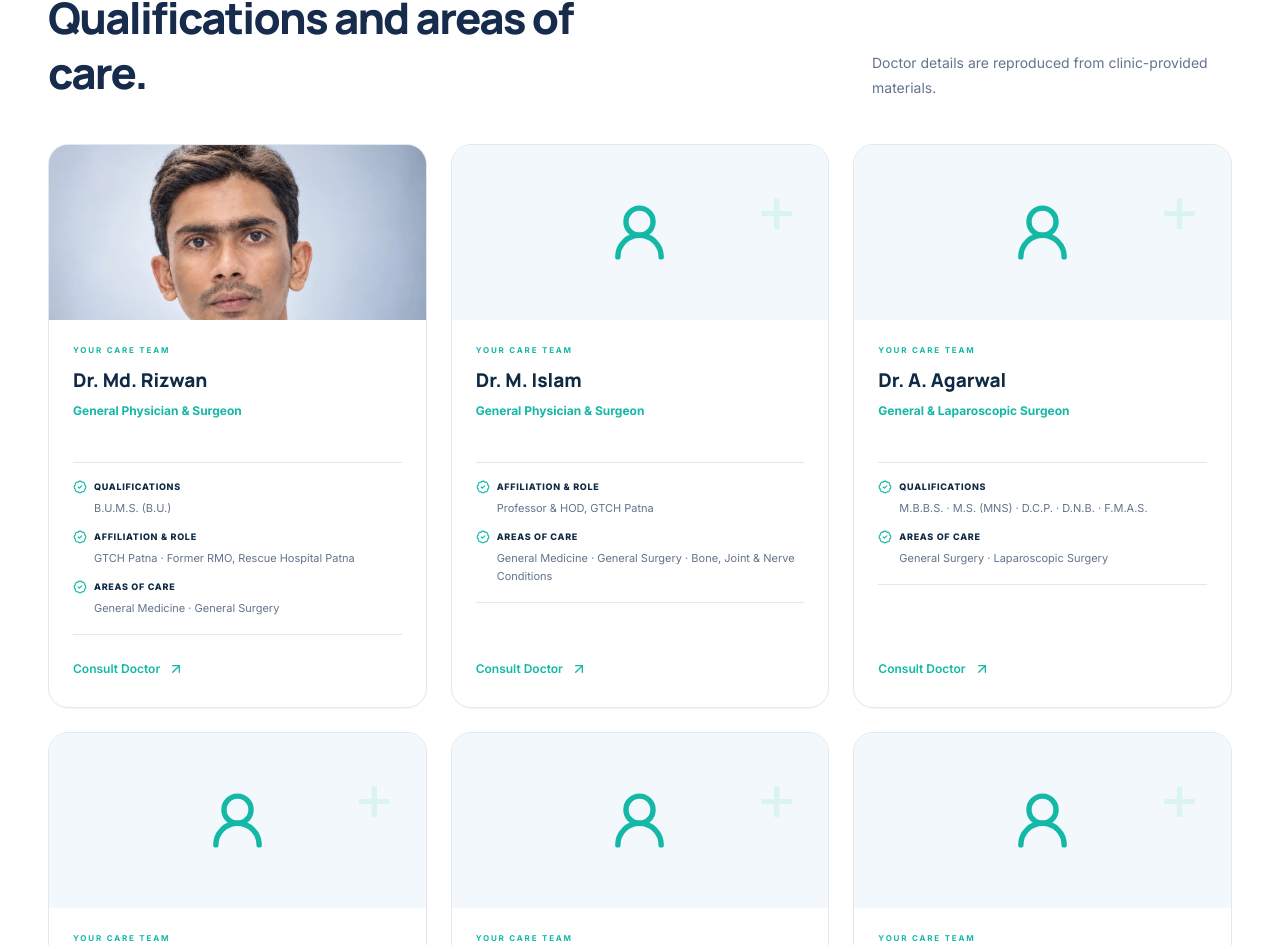
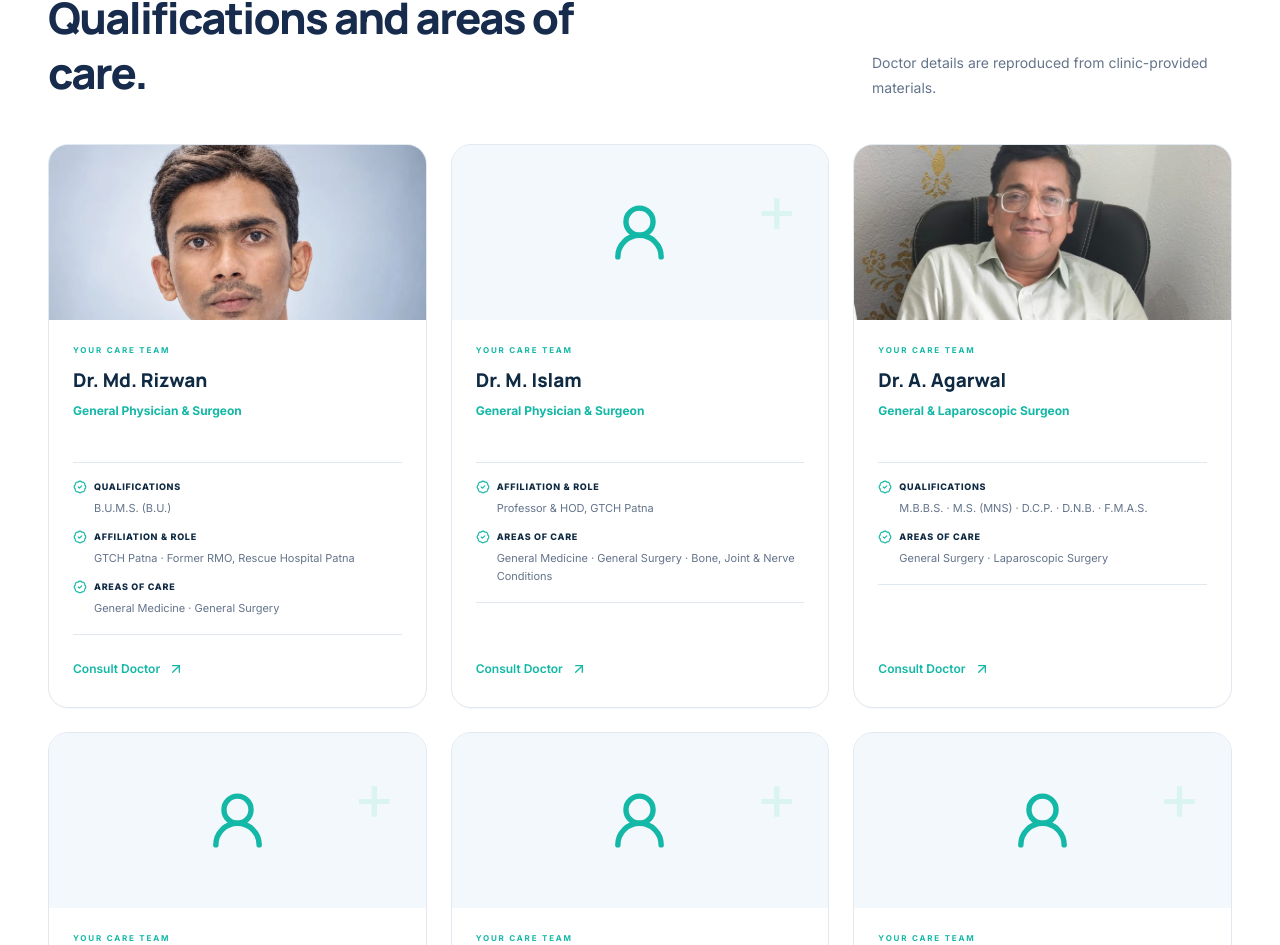
Before and after one commit to mdmashoodalam/Hayat-Health-Care-Clinic, a React (Vite) app: page /doctors in a window 1280 px wide. Shown: the part 1292-2237 px from the top of the page. Built offline with nearby package versions, Linux system fonts and the light colour scheme; no server answers.

Commit message:
Add Dr. A. Agarwal profile photo

```diff
--- a/src/components/common/Cards.jsx
+++ b/src/components/common/Cards.jsx
@@ -9,5 +9,5 @@ export function DoctorCard({ doctor:d }) {
     ['Recognition', d.honours],
     ['Areas of care', d.expertise],
   ].filter(([,items])=>items?.length);
-  return <article className="doctor-card">{d.photo?<DoctorPhoto className="card-doctor-photo"/>:<div className="doctor-avatar" aria-label="Doctor profile avatar"><Icon name="UserRound" size={65}/><span className="avatar-plus">+</span></div>}<div className="doctor-card-body"><span className="eyebrow">YOUR CARE TEAM</span><h3>{d.name}</h3><p className="doctor-specialty">{d.specialty}</p><dl className="doctor-profile-details">{details.map(([label,items])=><div key={label}><dt><Icon name="BadgeCheck" size={14}/>{label}</dt><dd>{items.join(' · ')}</dd></div>)}</dl><Link className="text-link" to={`/appointment?doctor=${encodeURIComponent(d.name)}`}>Consult Doctor<Icon name="ArrowUpRight" size={16}/></Link></div></article>;
+  return <article className="doctor-card">{d.photo?<DoctorPhoto className="card-doctor-photo" {...(typeof d.photo === 'object' ? d.photo : {})}/>:<div className="doctor-avatar" aria-label="Doctor profile avatar"><Icon name="UserRound" size={65}/><span className="avatar-plus">+</span></div>}<div className="doctor-card-body"><span className="eyebrow">YOUR CARE TEAM</span><h3>{d.name}</h3><p className="doctor-specialty">{d.specialty}</p><dl className="doctor-profile-details">{details.map(([label,items])=><div key={label}><dt><Icon name="BadgeCheck" size={14}/>{label}</dt><dd>{items.join(' · ')}</dd></div>)}</dl><Link className="text-link" to={`/appointment?doctor=${encodeURIComponent(d.name)}`}>Consult Doctor<Icon name="ArrowUpRight" size={16}/></Link></div></article>;
 }
--- a/src/components/common/UI.jsx
+++ b/src/components/common/UI.jsx
@@ -9,5 +9,5 @@ export function ExternalLink({ children, ...props }) { return <a target="_blank"
 export function SectionTitle({ eyebrow, title, children, link, linkText }) { return <div className="section-heading"><div><span className="eyebrow">{eyebrow}</span><h2>{title}</h2></div>{link ? <Link className="text-link" to={link}>{linkText}<Icon name="ArrowUpRight" size={17}/></Link> : children && <p>{children}</p>}</div>; }
 export function PageHeader({ eyebrow, title, children }) { return <section className="page-header"><div className="container"><div className="breadcrumb"><Link to="/">Home</Link><Icon name="ChevronRight" size={12}/><span>{eyebrow}</span></div><span className="eyebrow">{eyebrow}</span><h1>{title}</h1><p>{children}</p></div></section>; }
 export function Reveal({ children, className = '' }) { return <motion.div className={className} initial={{ opacity:0, y:12 }} whileInView={{ opacity:1, y:0 }} viewport={{ once:true, amount:0.06 }} transition={{ duration:0.4 }}>{children}</motion.div>; }
-export function DoctorPhoto({ className = '', eager = false }) { return <div className={`doctor-crop ${className}`}><img src={doctorPoster} alt="Dr. Md. Rizwan, General Physician and Surgeon at Hayat Health Care Clinic" loading={eager ? 'eager' : 'lazy'} fetchPriority={eager ? 'high' : 'auto'} width="1122" height="1402"/></div>; }
+export function DoctorPhoto({ className = '', eager = false, src = doctorPoster, alt = 'Dr. Md. Rizwan, General Physician and Surgeon at Hayat Health Care Clinic', width = 1122, height = 1402 }) { return <div className={`doctor-crop ${className}`}><img src={src} alt={alt} loading={eager ? 'eager' : 'lazy'} fetchPriority={eager ? 'high' : 'auto'} width={width} height={height}/></div>; }
 export function Brand() { return <Link to="/" className="brand" aria-label="Hayat Health Care Clinic home"><span className="brand-icon"><Icon name="HeartPulse"/></span><span><strong>HAYAT</strong><b>HEALTH CARE CLINIC</b><small lang="hi">हयात हेल्थ केयर क्लिनिक</small></span></Link>; }
--- a/src/data/doctors.js
+++ b/src/data/doctors.js
@@ -1,3 +1,5 @@
+import doctorAAgarwal from '../assets/clinic/doctor-a-agarwal.jpeg';
+
 export const doctors = [
   {
     id:'rizwan', name:'Dr. Md. Rizwan', specialty:'General Physician & Surgeon',
@@ -13,6 +15,12 @@ export const doctors = [
     id:'agarwal', name:'Dr. A. Agarwal', specialty:'General & Laparoscopic Surgeon',
     qualifications:['M.B.B.S.', 'M.S. (MNS)', 'D.C.P.', 'D.N.B.', 'F.M.A.S.'], affiliations:[],
     expertise:['General Surgery', 'Laparoscopic Surgery'],
+    photo:{
+      src:doctorAAgarwal,
+      alt:'Dr. A. Agarwal, General and Laparoscopic Surgeon at Hayat Health Care Clinic',
+      width:800,
+      height:1200,
+    },
   },
   {
     id:'rahman', name:'Dr. S. Rahman', specialty:'General Surgeon',
```
Also changed, not shown: src/assets/clinic/doctor-a-agarwal.jpeg (added).
